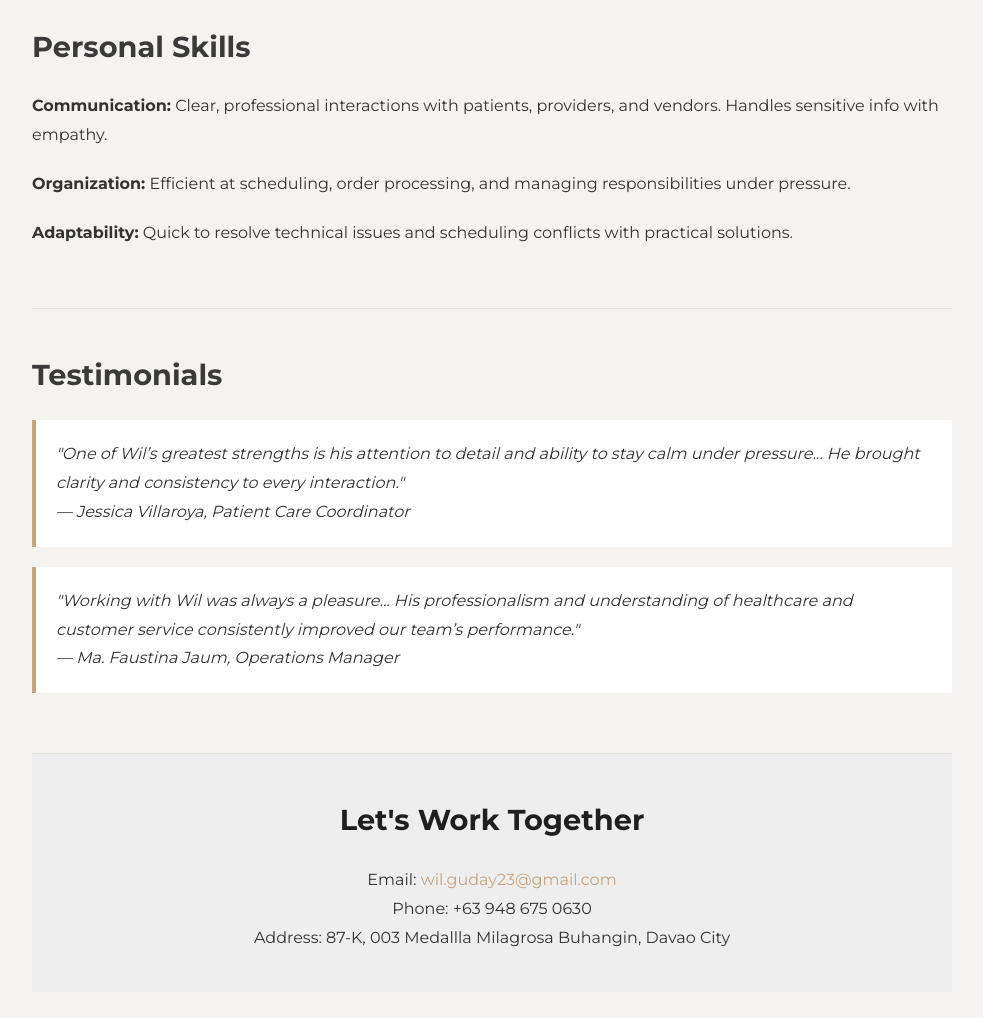
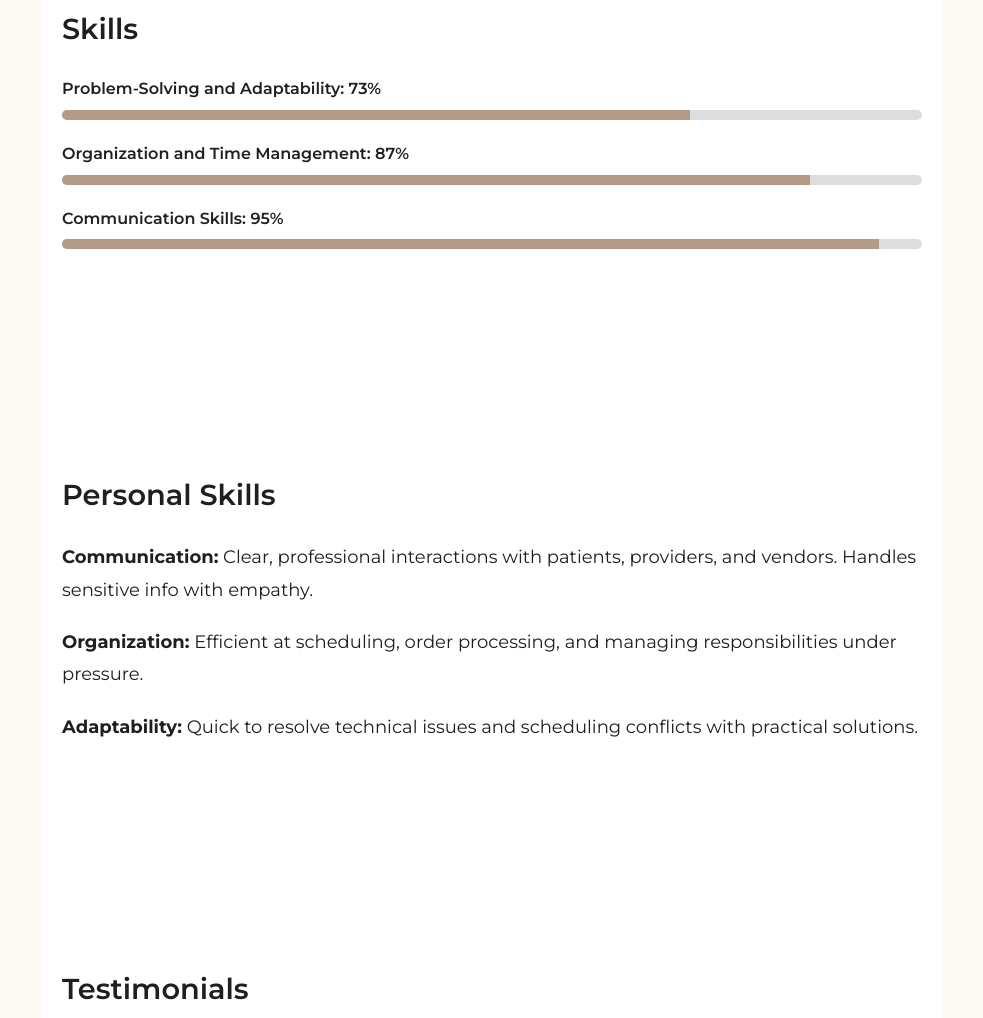
Before and after one commit to WilXGuday/WilGuday, a plain HTML site: page index.html in a window 1280 px wide. Shown: the part 937-1955 px from the top of the page, without its empty margins (148-1131 px from the left). Drawn offline with Linux system fonts and the light colour scheme.

Commit message:
Add files via upload

```diff
--- a/index.html
+++ b/index.html
@@ -1,8 +1,8 @@
 <!DOCTYPE html>
 <html lang="en">
 <head>
-  <meta charset="UTF-8">
-  <meta name="viewport" content="width=device-width, initial-scale=1.0">
+  <meta charset="UTF-8" />
+  <meta name="viewport" content="width=device-width, initial-scale=1.0"/>
   <title>Wilfredo Guday Portfolio</title>
   <link href="https://fonts.googleapis.com/css2?family=Montserrat:wght@400;600;700&display=swap" rel="stylesheet">
   <style>
@@ -13,70 +13,70 @@
     }
     body {
       font-family: 'Montserrat', sans-serif;
-      background-color: #f5f3f0;
-      color: #333;
+      background-color: #fdfaf6;
+      color: #1f1f1f;
       line-height: 1.8;
     }
-    .container {
-      max-width: 960px;
-      margin: auto;
-      padding: 40px 20px;
+    .slide {
+      width: 100%;
+      max-width: 900px;
+      margin: 0 auto;
+      padding: 80px 20px;
+      background: white;
     }
-    header {
-      background-color: #1f1f1f;
-      color: #fff;
+    .center {
+      text-align: center;
+    }
+    h1 {
+      font-size: 2.75rem;
+      font-weight: 700;
+      margin-bottom: 10px;
+    }
+    h2 {
+      font-size: 1.8rem;
+      margin: 40px 0 20px;
+      font-weight: 600;
+    }
+    p {
+      font-size: 1.125rem;
+      margin-bottom: 20px;
+    }
+    .skills-bar {
+      margin: 20px 0;
+    }
+    .label {
+      font-weight: 600;
+      margin-bottom: 6px;
+    }
+    .bar-container {
+      width: 100%;
+      height: 10px;
+      background-color: #ddd;
+      border-radius: 5px;
+      overflow: hidden;
+    }
+    .bar-fill {
+      height: 10px;
+      background-color: #b49b87;
+    }
+    blockquote {
+      font-style: italic;
+      padding: 20px;
+      border-left: 4px solid #b49b87;
+      margin: 20px 0;
+      background: #f9f6f3;
+    }
+    footer {
+      background: #f2eae2;
       padding: 60px 20px;
       text-align: center;
     }
-    header h1 {
-      font-size: 2.5rem;
-      margin-bottom: 10px;
-    }
-    header p {
-      font-size: 1.2rem;
-      color: #d6d6d6;
-    }
-    section {
-      padding: 40px 0;
-      border-bottom: 1px solid #e3e1de;
-    }
-    h2 {
-      font-size: 1.8rem;
-      color: #3a3a3a;
+    footer h2 {
+      font-size: 1.5rem;
       margin-bottom: 20px;
     }
-    .bar {
-      height: 10px;
-      background: #ddd;
-      border-radius: 5px;
-      margin-top: 5px;
-      margin-bottom: 20px;
-    }
-    .fill {
-      height: 10px;
-      background-color: #c9a27e;
-      border-radius: 5px;
-    }
-    .personal-skills div, .skills div {
-      margin-bottom: 20px;
-    }
-    blockquote {
-      background-color: #fff;
-      border-left: 4px solid #c9a27e;
-      padding: 20px;
-      margin-bottom: 20px;
-      font-style: italic;
-    }
-    footer {
-      text-align: center;
-      padding: 40px 20px;
-      background-color: #eee;
-    }
-    footer h2 {
-      color: #1f1f1f;
-    }
     a {
-      color: #c9a27e;
+      color: #a47c5b;
       text-decoration: none;
     }
     a:hover {
@@ -85,47 +85,41 @@
   </style>
 </head>
 <body>
-  <header>
+
+  <div class="slide center">
     <h1>Wilfredo Guday</h1>
     <p>Virtual Assistant / Quality Analyst</p>
-  </header>
+  </div>
 
-  <div class="container">
-    <section>
+  <div class="slide">
     <h2>Introduction</h2>
     <p>Experienced healthcare and customer service professional with over five years of progressive experience in patient coordination, customer support, and quality analysis. Demonstrated expertise in scheduling, outbound/inbound communications, and healthcare operations through recent work as a Patient Care Coordinator at Personic Health Wound Care LLC. Previously served as a Quality Analyst and Mobile Care Specialist at VXI Global Inc., where responsibilities included call auditing, performance reporting, and providing technical, billing, and sales support.</p>
-    </section>
+  </div>
 
-    <section class="skills">
+  <div class="slide">
     <h2>Skills</h2>
-      <div>
-        <strong>Problem-Solving and Adaptability: 73%</strong>
-        <div class="bar"><div class="fill" style="width: 73%;"></div></div>
+    <div class="skills-bar">
+      <div class="label">Problem-Solving and Adaptability: 73%</div>
+      <div class="bar-container"><div class="bar-fill" style="width: 73%"></div></div>
     </div>
-      <div>
-        <strong>Organization and Time Management: 87%</strong>
-        <div class="bar"><div class="fill" style="width: 87%;"></div></div>
+    <div class="skills-bar">
+      <div class="label">Organization and Time Management: 87%</div>
+      <div class="bar-container"><div class="bar-fill" style="width: 87%"></div></div>
     </div>
-      <div>
-        <strong>Communication Skills: 95%</strong>
-        <div class="bar"><div class="fill" style="width: 95%;"></div></div>
+    <div class="skills-bar">
+      <div class="label">Communication Skills: 95%</div>
+      <div class="bar-container"><div class="bar-fill" style="width: 95%"></div></div>
     </div>
-    </section>
+  </div>
 
-    <section class="personal-skills">
+  <div class="slide">
     <h2>Personal Skills</h2>
-      <div>
-        <strong>Communication:</strong> Clear, professional interactions with patients, providers, and vendors. Handles sensitive info with empathy.
+    <p><strong>Communication:</strong> Clear, professional interactions with patients, providers, and vendors. Handles sensitive info with empathy.</p>
+    <p><strong>Organization:</strong> Efficient at scheduling, order processing, and managing responsibilities under pressure.</p>
+    <p><strong>Adaptability:</strong> Quick to resolve technical issues and scheduling conflicts with practical solutions.</p>
   </div>
-      <div>
-        <strong>Organization:</strong> Efficient at scheduling, order processing, and managing responsibilities under pressure.
-      </div>
-      <div>
-        <strong>Adaptability:</strong> Quick to resolve technical issues and scheduling conflicts with practical solutions.
-      </div>
-    </section>
 
-    <section>
+  <div class="slide">
     <h2>Testimonials</h2>
     <blockquote>
       "One of Wil’s greatest strengths is his attention to detail and ability to stay calm under pressure... He brought clarity and consistency to every interaction."
@@ -135,7 +129,7 @@
       "Working with Wil was always a pleasure... His professionalism and understanding of healthcare and customer service consistently improved our team’s performance."
       <br>— Ma. Faustina Jaum, Operations Manager
     </blockquote>
-    </section>
+  </div>
 
   <footer>
     <h2>Let's Work Together</h2>
@@ -143,6 +137,6 @@
     Phone: +63 948 675 0630<br>
     Address: 87-K, 003 Medallla Milagrosa Buhangin, Davao City</p>
   </footer>
-  </div>
+
 </body>
 </html>
```
Lines whose indentation alone changed are shown as unchanged.
